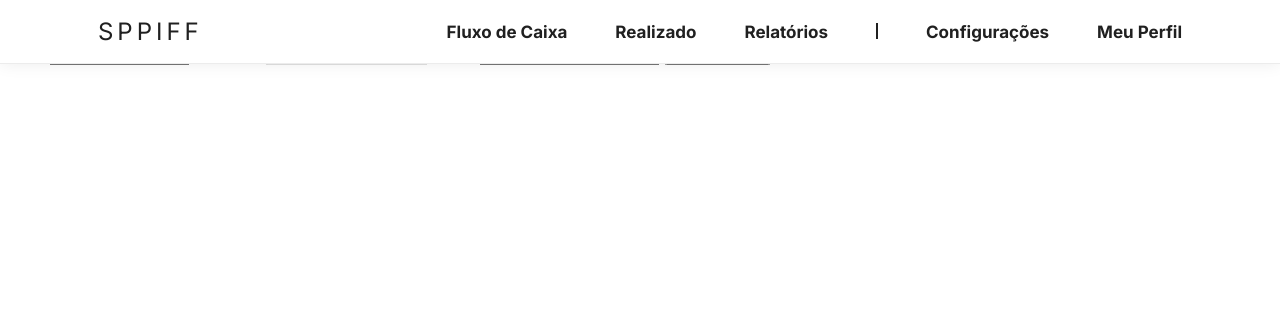
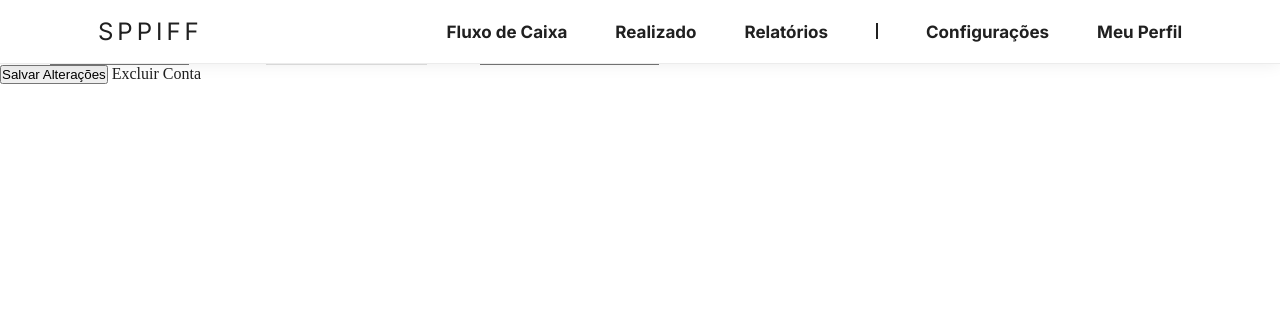
Before and after one commit to edgarmoraes/spifex, a Django app: page /plano_de_contas/editar-conta/2375/ in a window 1280 px wide. Shown: the top 324 px of the page. Run offline with Django 5.2, Linux system fonts and the light colour scheme; data comes from the database, SQL or seed files in the repository.

Commit message:
edit account form update

```diff
--- a/chart_of_accounts/models.py
+++ b/chart_of_accounts/models.py
@@ -11,16 +11,15 @@ class Chart_of_accounts(models.Model):
         ('Receitas Não Operacionais', 'Receitas Não Operacionais'),
         ('Despesas Operacionais', 'Despesas Operacionais'),
         ('Despesas Não Operacionais', 'Despesas Não Operacionais'),
-    ]  # 'Transferência entre Contas' removed
+    ]
 
     nature = models.CharField(max_length=255, choices=CREDITO_DEBITO_CHOICES, editable=False)
     group = models.CharField(max_length=255, choices=GROUP_CHOICES)
-    subgroup = models.CharField(max_length=255)  # Subgrupo
-    account = models.CharField(max_length=255)  # Nome da conta
+    subgroup = models.CharField(max_length=255)
+    account = models.CharField(max_length=255)
     uuid = models.UUIDField(default=uuid.uuid4, editable=False)
 
     def save(self, *args, **kwargs):
-        # Logic simplified since 'Transferência entre Contas' is removed
         if self.group in ['Receitas Operacionais', 'Receitas Não Operacionais']:
             self.nature = 'Crédito'
         else:
--- a/chart_of_accounts/templates/edit_account_form.html
+++ b/chart_of_accounts/templates/edit_account_form.html
@@ -33,25 +33,27 @@
         {% block content %}
         <div class="edit-account-container">
             <h2>Editar Conta</h2>
-            <form method="post" action="{% url 'plano_de_contas:edit_account' account_id %}">
+            <form class="edit-account-form" method="post" action="{% url 'plano_de_contas:edit_account' account_id %}">
                 {% csrf_token %}
                 <label for="group">Grupo:</label>
-                <select name="group" id="group">
+                <select class="edit-field" name="group" id="group">
                     <option value="" disabled selected>Selecione um grupo</option>
                     <!-- Opções de grupo serão preenchidas pelo JavaScript -->
                 </select>
 
                 <label for="subgroup">Subgrupo:</label>
-                <select name="subgroup" id="subgroup" disabled>
+                <select class="edit-field" name="subgroup" id="subgroup" disabled>
                     <option value="" disabled selected>Selecione um subgrupo</option>
                     <!-- Opções de subgrupo serão preenchidas pelo JavaScript -->
                 </select>
 
                 <label for="account">Conta:</label>
-                <input type="text" id="account" name="account">
+                <input class="edit-field" type="text" id="account" name="account">
 
-                <button type="submit" class="btn btn-success">Salvar Alterações</button>
-                <a href="{% url 'plano_de_contas:delete_account' account_id %}" class="btn btn-danger" onclick="return confirm('Tem certeza de que deseja excluir esta conta?')">Excluir Conta</a>
+                <section class="btn-section">
+                    <button type="submit" class="btn btn-success">Salvar Alterações</button>
+                    <a href="{% url 'plano_de_contas:delete_account' account_id %}" class="btn btn-delete" onclick="return confirm('Tem certeza de que deseja excluir esta conta?')">Excluir Conta</a>
+                </section>
             </form>
         </div>
         {% endblock %}
--- a/configuracoes/static/css/bancos-e-contas.css
+++ b/configuracoes/static/css/bancos-e-contas.css
@@ -44,7 +44,7 @@
 }
 
 /* Adicionar */
-.botao {
+.botao-adicionar {
     margin: 0px auto;
     width: 50px;
     height: 50px;
--- a/configuracoes/templates/bancos_e_contas.html
+++ b/configuracoes/templates/bancos_e_contas.html
@@ -29,7 +29,7 @@
     </header>
     <section class="container-buttons">
         <a href="{% url 'configuracoes:configuracoes' %}"><input type="submit" class="button-back" name="button-back" value="Voltar"></a>
-        <button class="botao adicionar-bancos">
+        <button class="botao-adicionar adicionar-bancos">
             <svg class="svgIcon" width="800px" height="800px" viewBox="0 0 24 24" fill="none" xmlns="http://www.w3.org/2000/svg">
                 <path fill-rule="evenodd" clip-rule="evenodd" d="M11 17C11 17.5523 11.4477 18 12 18C12.5523 18 13 17.5523 13 17V13H17C17.5523 13 18 12.5523 18 12C18 11.4477 17.5523 11 17 11H13V7C13 6.44771 12.5523 6 12 6C11.4477 6 11 6.44771 11 7V11H7C6.44772 11 6 11.4477 6 12C6 12.5523 6.44772 13 7 13H11V17Z" fill="#000000"/>
                 </svg>
```
